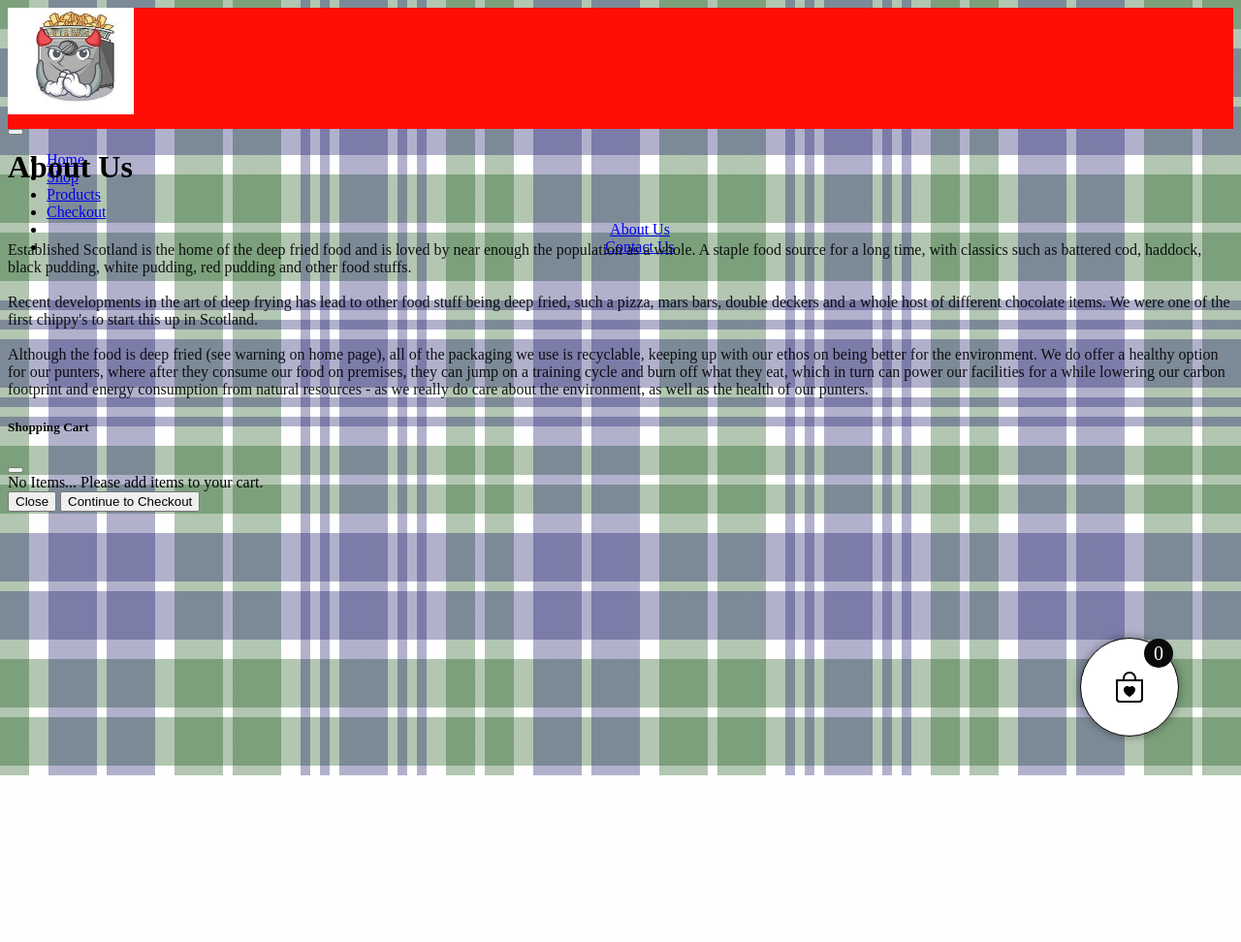
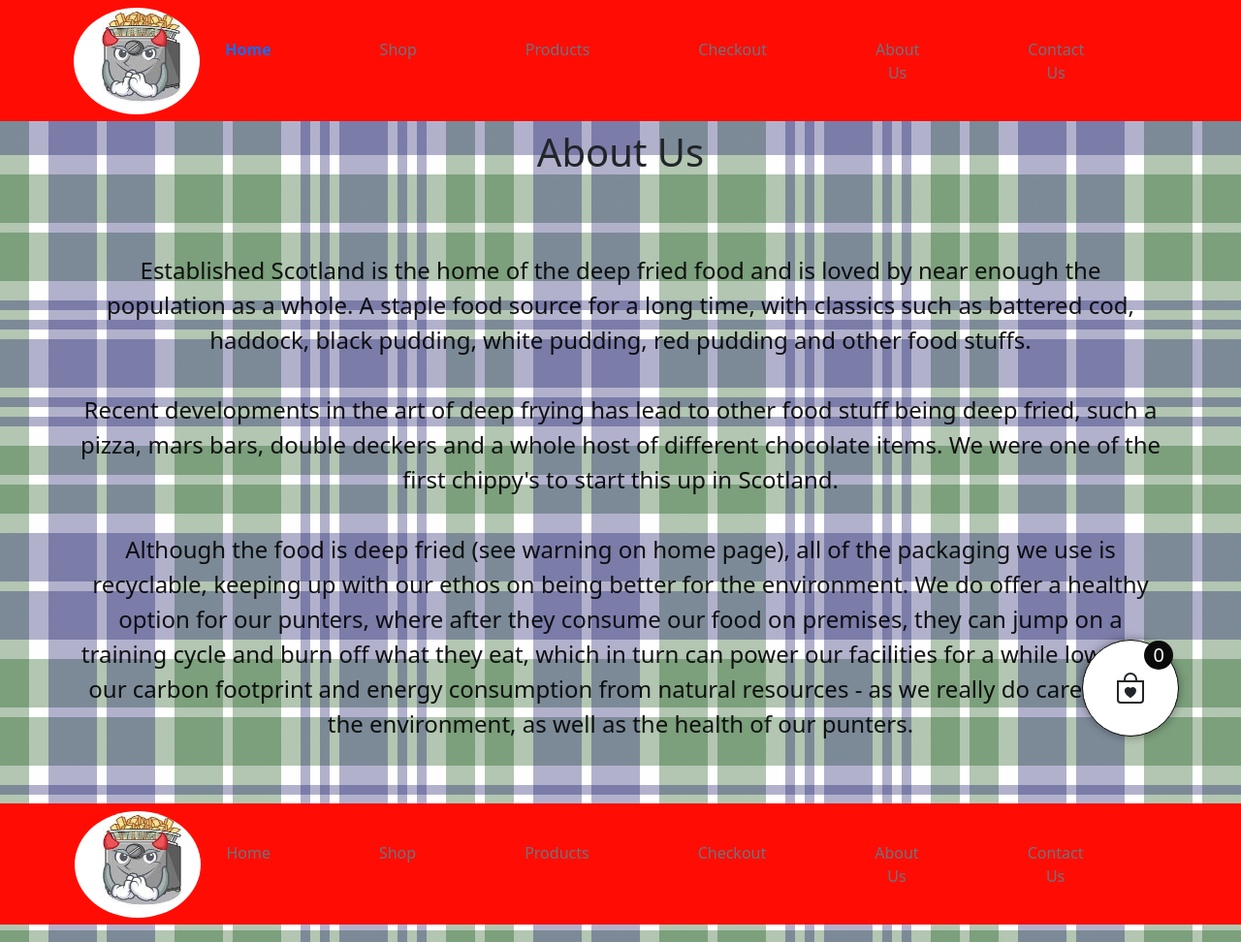
Before and after one commit to bunglehaze/ewanGoblinStore, a plain HTML site: page about.html in a window 1280 px wide. Shown: the whole page at 97% size. Before the commit the page ends 800 px from the top, so only its background shows below. Drawn offline with nearby package versions, Linux system fonts and the light colour scheme.

Commit message:
Minor changes to head

```diff
--- a/about.html
+++ b/about.html
@@ -2,13 +2,15 @@
 <html lang="en">
   <head>
     <meta charset="UTF-8" />
+    <meta http-equiv="X-UA-Compatible" content="IE=edge" />
     <meta name="viewport" content="width=device-width, initial-scale=1.0" />
     <title>The Devil Fryer</title>
     <link rel="icon" type="image/ico" href="./pics/deepfryer.jfif" />
-    <link href="https://cdn.jsdelivr.net/npm/bootstrap@5.1.3/dist/js/bootstrap.bundle.min.js" integrity="sha384-ka7Sk0Gln4gmtz2MlQnikT1wXgYsOg+OMhuP+IlRH9sENBO0LRn5q+8nbTov4+1p" crossorigin="anonymous">
+    <link href="https://cdn.jsdelivr.net/npm/bootstrap@5.0.2/dist/css/bootstrap.min.css" rel="stylesheet" integrity="sha384-EVSTQN3/azprG1Anm3QDgpJLIm9Nao0Yz1ztcQTwFspd3yD65VohhpuuCOmLASjC" crossorigin="anonymous">
     <link href="main.css" rel="stylesheet" />
+
     <!-- Load jQuery from a cdn (cloudflare) -->
-    <script src="https://code.jquery.com/jquery-3.6.1.js" integrity="sha256-3zlB5s2uwoUzrXK3BT7AX3FyvojsraNFxCc2vC/7pNI=" crossorigin="anonymous"></script>
+    <script src="https://cdnjs.cloudflare.com/ajax/libs/jquery/2.2.2/jquery.min.js"></script>
   </head>
 
   <body>
@@ -38,7 +40,7 @@
     </div>
 
    <!-- Shopping Cart Button -->
-    <div id="shoppingCart"></d>
+   <div id="shoppingCart"></div>
 
    <!-- Footer -->
    <div id="footer"></div>
@@ -53,14 +55,14 @@
      $(document).ready(() => {
        // Load the header.html into the header div, once it's loaded execute callback to add class to headerHome div
        $("#header").load("template/header/header.html", () => {
-          $("#headerAboutUs")
+         $("#headerHome")
            .removeClass()
            .addClass("nav-link active text-black fw-bold");
        });
 
        // Load the footer.html into the footer div, once it's loaded execute callback to add class to footerHome div
        $("#footer").load("template/footer/footer.html", () => {
-          $("#footerAboutUs")
+         $("#footerHome")
            .removeClass()
            .addClass("nav-link active text-black fw-bold");
        });
```
Lines whose indentation alone changed are shown as unchanged.
